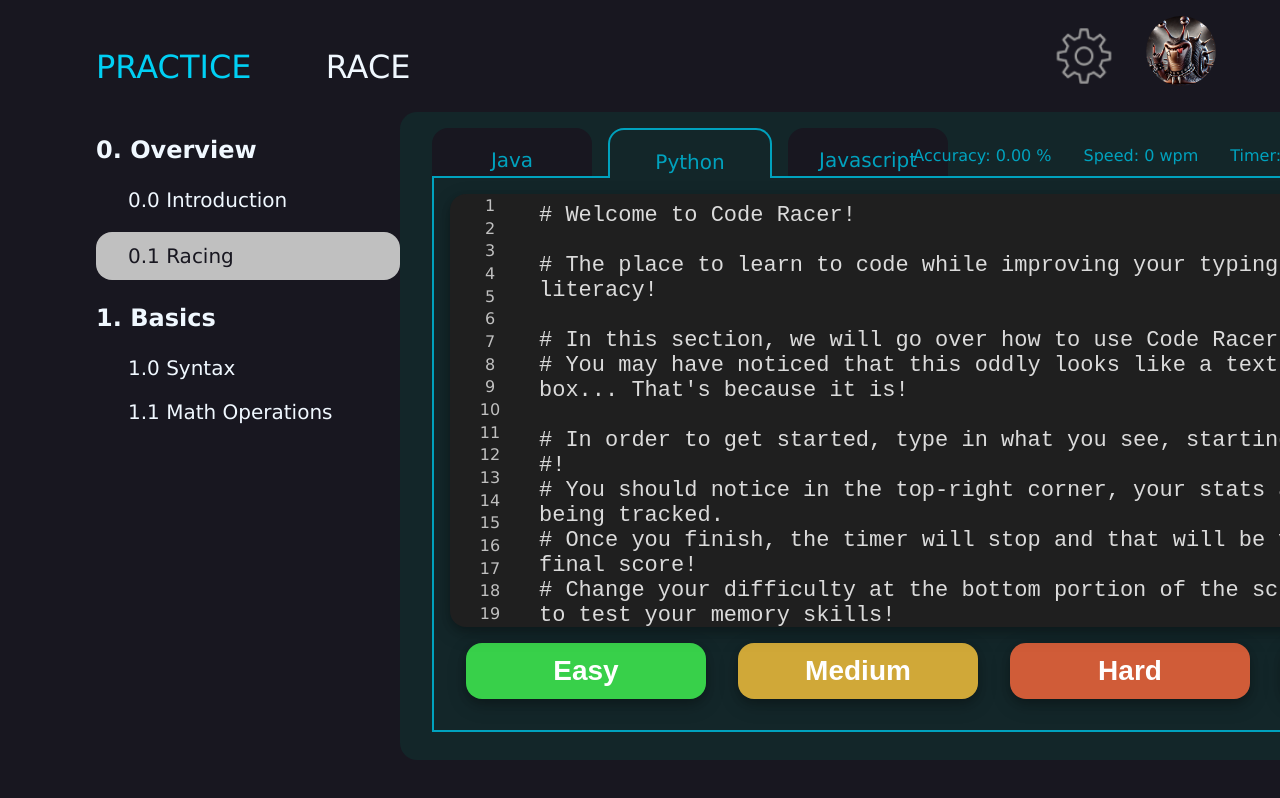
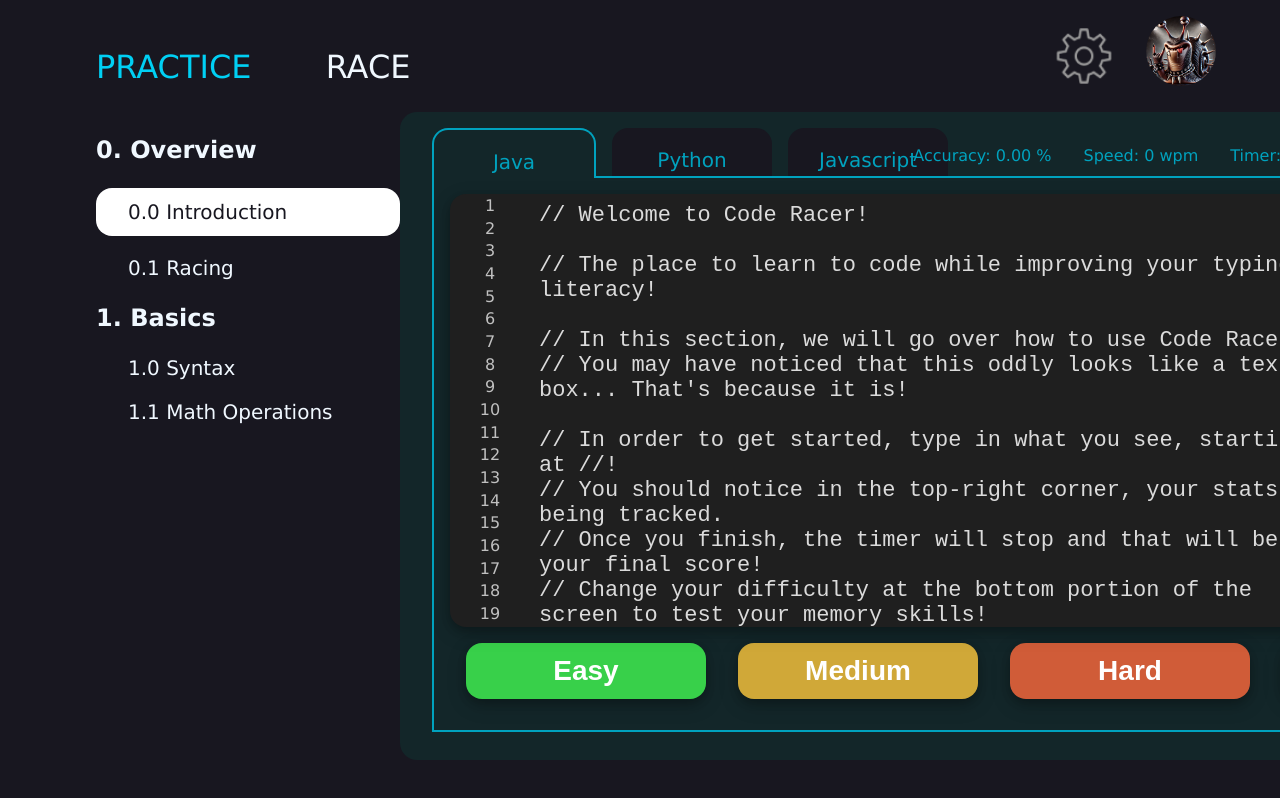
Before and after one commit to AdventureSlugg/CodeRacer, a Vue app in the folder frontend/: page / in a window 1280 px wide. Shown: the top 798 px of the page. Built offline with nearby package versions, Linux system fonts and the light colour scheme.

Commit message:
Changed the initial selection and color

```diff
--- a/frontend/src/pages/PracticeView.vue
+++ b/frontend/src/pages/PracticeView.vue
@@ -53,7 +53,7 @@
 	}
 }
 
-const lessonContent = ref(sections[0].lessons[0].python.content);
+const lessonContent = ref(sections[0].lessons[0].java.content);
 
 const languages = [
 	'Java',
@@ -62,8 +62,8 @@
 ]
 
 const lessons = [];
-const selectedLanguage = ref('Python');
-const selectedLesson = ref(sections[0].lessons[1])
+const selectedLanguage = ref('Java');
+const selectedLesson = ref(sections[0].lessons[0])
 const selectedLessonId = ref(selectedLesson.value.id)
 
 
@@ -184,7 +184,7 @@
 }
 
 .selected-item {
-	background-color: #C0C0C0;
+	background-color: #ffffff;
 	color: #181720;
 	width: 19rem;
 	height: 3rem;
```
